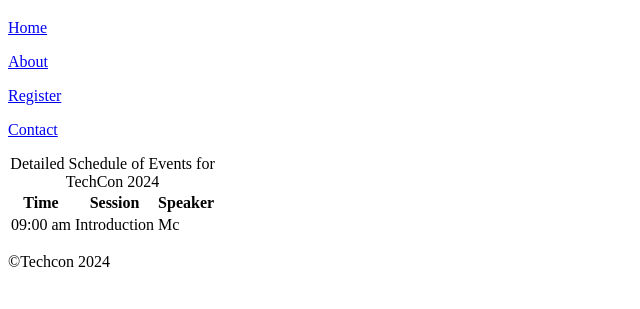
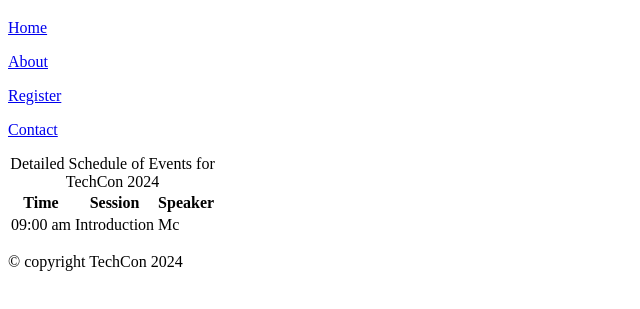
Before and after one commit to ZANELE-MASEKO/TechCon_HTML, a plain HTML site: page techcon_website/schedule.html in a window 1280 px wide. Shown: the part 61-370 px from the top of the page, without its empty margins (0-640 px from the left). Drawn offline with Linux system fonts and the light colour scheme.

Commit message:
schedule

```diff
--- a/techcon_website/schedule.html
+++ b/techcon_website/schedule.html
@@ -26,6 +26,7 @@
                     <th scope="col">Session</th>
                     <th scope="col">Speaker</th>
                 </tr>
+
                 <tr>
                     <td>09:00 am</td>
                     <td>Introduction</td>
@@ -35,7 +36,7 @@
         </main>
 
         <footer>
-             <p> &copy;Techcon 2024</p>
+             <p> &copy; copyright TechCon 2024</p>
         </footer>
     </body>
 </html>
```
